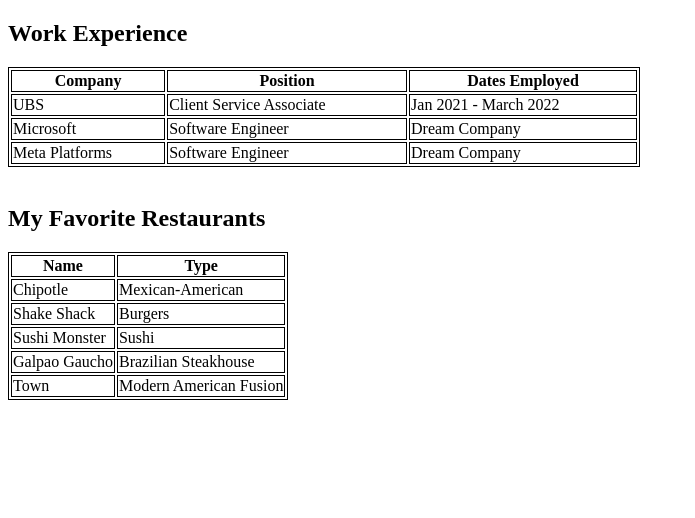
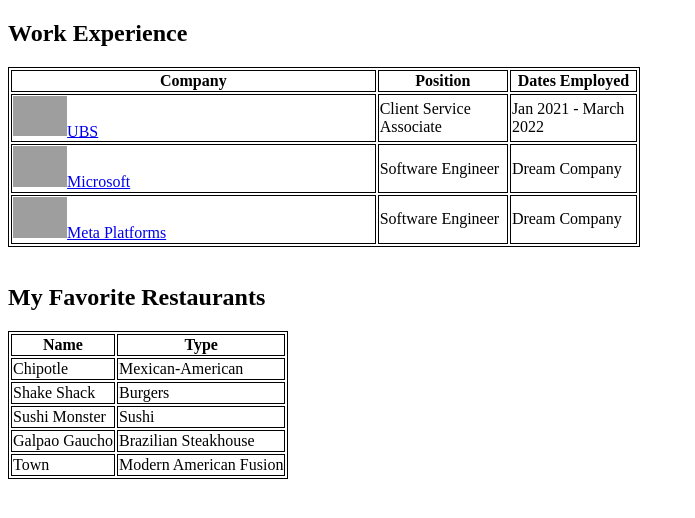
Before and after one commit to luccaloopz/coding-drills, a plain HTML site: page 01-html-tables/index.html in a window 1280 px wide. Shown: the whole page, without its empty margins (0-695 px from the left). Drawn offline with Linux system fonts and the light colour scheme; grey boxes are pictures that could not be loaded.

Commit message:
attempted some of the bonus: added company logos and created hyperlinks to each company website

```diff
--- a/01-html-tables/index.html
+++ b/01-html-tables/index.html
@@ -17,17 +17,23 @@
                 <th>Dates Employed</th>
             </tr>
             <tr>
-                <td>UBS</td>
+                <span class="logo">
+                    <td><img src="https://1000logos.net/wp-content/uploads/2020/04/UBS-logo.jpg"><a href="https://www.ubs.com/us/en.html">UBS</a></td>
+                </span>
                 <td>Client Service Associate</td>
                 <td>Jan 2021 - March 2022</td>
             </tr>
             <tr>
-                <td>Microsoft</td>
+                <span class="logo">
+                    <td><img src="https://g.foolcdn.com/art/companylogos/square/msft.png"><a href="https://www.microsoft.com/en-us/">Microsoft</a></td>
+                </span>
                 <td>Software Engineer</td>
                 <td>Dream Company</td>
             </tr>
             <tr>
-                <td>Meta Platforms</td>
+                <span class="logo">
+                    <td><img src="https://static.vecteezy.com/system/resources/previews/004/263/114/large_2x/meta-logo-meta-by-facebook-icon-editorial-logo-for-social-media-free-vector.jpg"><a href="https://about.facebook.com/meta/">Meta Platforms</a></td>
+                </span>
                 <td>Software Engineer</td>
                 <td>Dream Company</td>
             </tr>
--- a/01-html-tables/style.css
+++ b/01-html-tables/style.css
@@ -9,3 +9,18 @@ th {
 td {
     border: 1px solid black;
 }
+
+.logo {
+    height: 2px;
+    width: 2px;
+}
+
+img {
+    max-width: 15%;
+    max-height: 15%;
+}
+
+tr {
+    position: relative;
+    right: 0px;
+}
```
